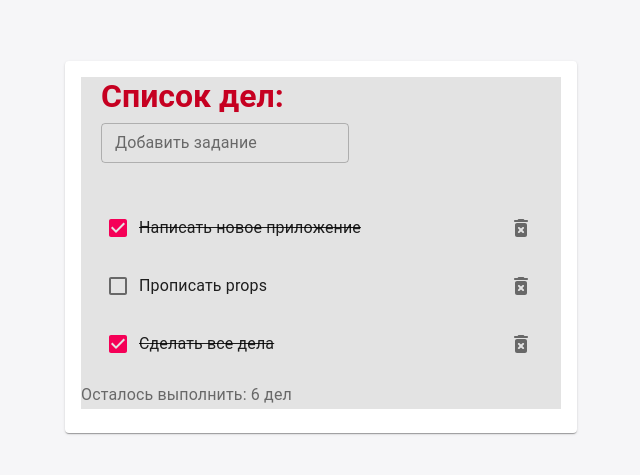
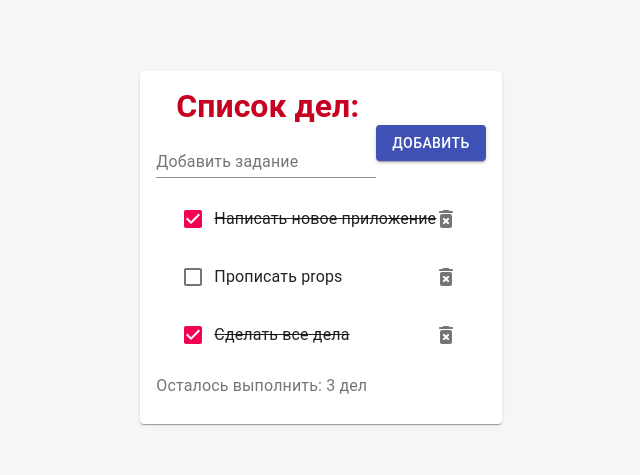
Before and after one commit to WebHeroSchool/todogala, a React (Create React App) app: page / in a window 1280 px wide. Shown: the part 161-636 px from the top of the page, without its empty margins (319-959 px from the left). Built offline with nearby package versions, Linux system fonts and the light colour scheme.

Commit message:
new file for unit 32

```diff
--- a/src/components/App/App.js
+++ b/src/components/App/App.js
@@ -26,7 +26,7 @@
                 id: 3
             }
         ],
-        count: 6
+        count: 3
     };
 
     onClickDone = id => {
@@ -36,33 +36,36 @@
             if (item.id === id) {
                 newItem.isDone = !item.isDone;
             }
+
             return newItem;
         });
+
         this.setState({ items: newItemList });
     };
 
-    onClickDelete = id => {
-        const newItemList = this.state.items.filter(item => {
-            const newItem = { ...item };
-            if (item.id !== id) {
-                return newItem;
+    onClickDelete = id => this.setState(state => ({ items: state.items.filter(item => item.id !== id)}));
+
+    onClickAdd = value => this.setState(state => ({
+        items: [
+            ...state.items,
+            {
+                value,
+                isDone: false,
+                id: state.count = 1
             }
-
-        });
-        this.setState({ items: newItemList });
-    }
+        ],
+        count: state.count = 1
+    }));
 
     render() {
         return (
             <div className={styles.wrap}>
                 <Card>
                     <CardContent>
-                 <div className={styles.main}>
-                    <h1 className={styles.title}>Список дел:</h1>
-                    <InputItem />
-                    <ItemList items={this.state.items} onClickDone={this.onClickDone} onClickDelete={ this.onClickDelete }/>
-                    <Footer count={this.state.count} />
-                </div>
+                        <h1 className={styles.title}>Список дел:</h1>
+                        <InputItem onClickAdd={this.onClickAdd} />
+                        <ItemList items={this.state.items} onClickDone={this.onClickDone} onClickDelete={ this.onClickDelete }/>
+                        <Footer count={this.state.count} />
                     </CardContent>
                 </Card>
 
--- a/src/components/InputItem/InputItem.js
+++ b/src/components/InputItem/InputItem.js
@@ -1,17 +1,44 @@
 import React from 'react';
 import TextField from '@material-ui/core/TextField';
-import styles from './InputItem.module.css'
+import Button from '@material-ui/core/Button';
+import Grid from '@material-ui/core/Grid';
 
-const InputItem = () => (
-    <div className={styles.wrap}>
+class InputItem extends React.Component {
+    state = {
+        inputValue: ''
+    };
+
+    onButtonClick = () => {
+        this.setState({
+            inputValue: ''
+        });
+
+        this.props.onClickAdd(this.state.inputValue);
+    }
+
+    render() {
+        const { onClickAdd } = this.props;
+
+        return (<Grid>
             <TextField
-                id="standard-with-placeholder"
-                label="Добавить задание"
-                placeholder="Введите планируемое дело здесь"
+                id='standard-dense'
+                label='Добавить задание'
                 margin="dense"
                 fullwidth="true"
-                variant="outlined"
-    />
-    </div>);
+                value={this.state.inputValue}
+                onChange={event => this.setState({ inputValue: event.target.value })}
+            />
+            <Button
+            variant='contained'
+            color='primary'
+            fullwidth="true"
+            // onClick={() => onClickAdd(this.state.inputValue)}
+            onClick={this.onButtonClick}
+            >
+                Добавить
+            </Button>
+    </Grid>);
+    }
+}
 
 export default InputItem;
```
